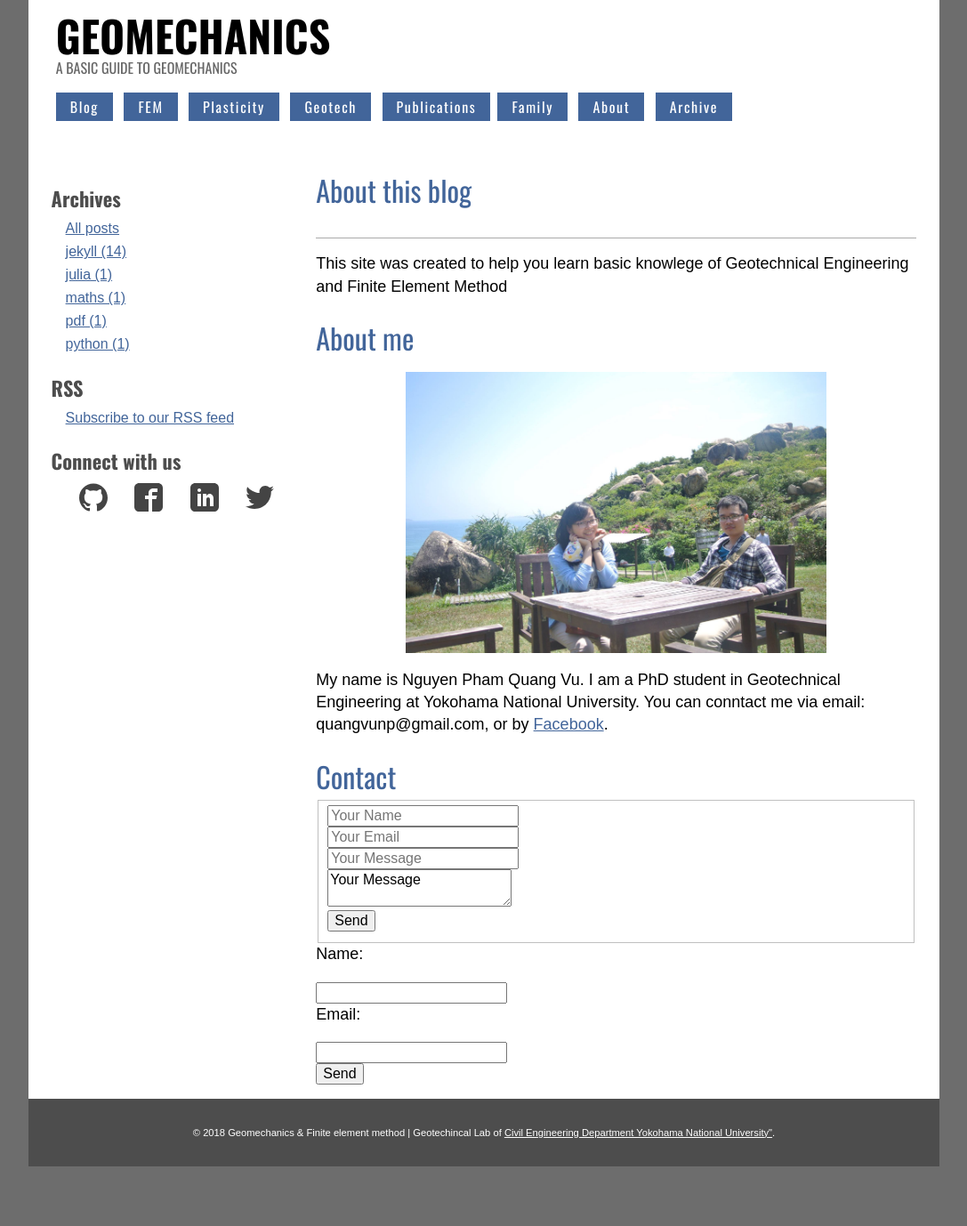
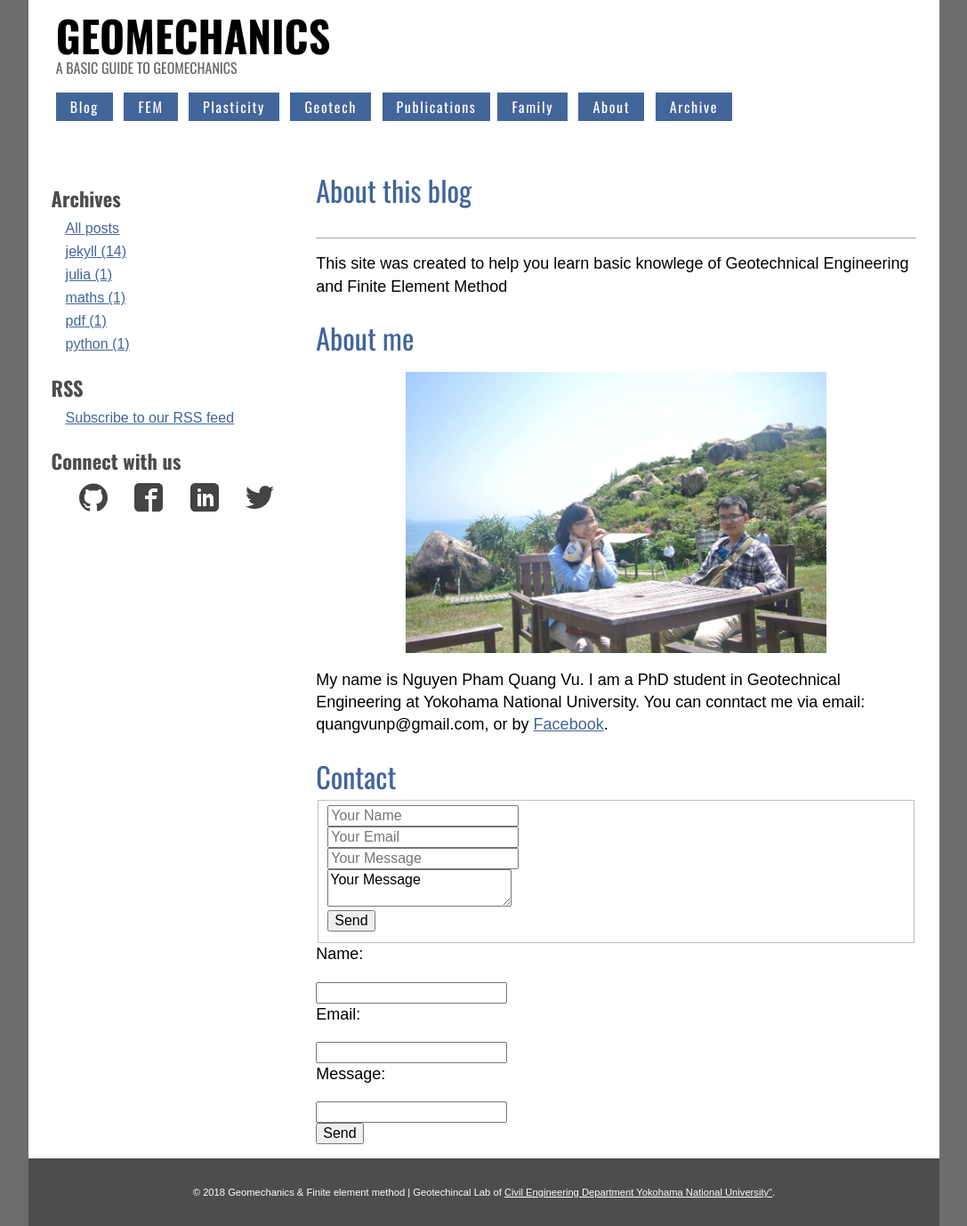
Before and after one commit to quangvunp/geomechanics, a Jekyll site: the page built from about.md, in a window 1280 px wide. Shown: the whole page at 89% size, without its empty margins (96-1183 px from the left). Built offline with Jekyll 4.4.1, drawn with Linux system fonts in a browser that asks for light colours; before the commit the page ends 1311 px from its top, so only the background shows below that.

Commit message:
Update about.md

```diff
--- a/about.md
+++ b/about.md
@@ -48,5 +48,6 @@ My name is Nguyen Pham Quang Vu. I am a PhD student in Geotechnical Engineering
 <form action="//formspree.io/your@email.com" method="POST">
     <p>Name: </p><input type="text" name="name"><br />
     <p>Email: </p><input type="email" name="email"><br />
+    <p>Message: </p><input type="message" name="message"><br />
     <input type="submit" value="Send">
 </form>
```
